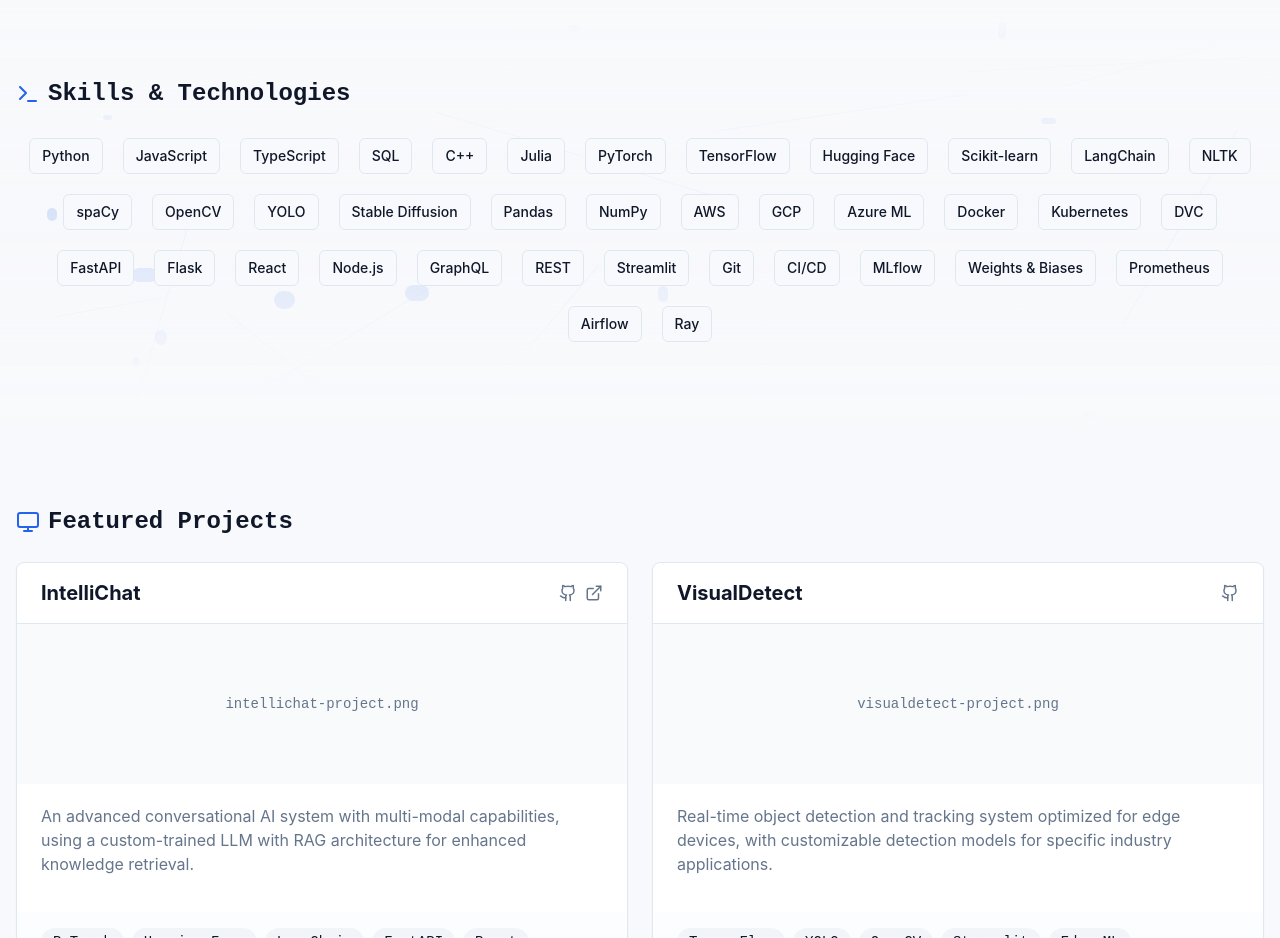
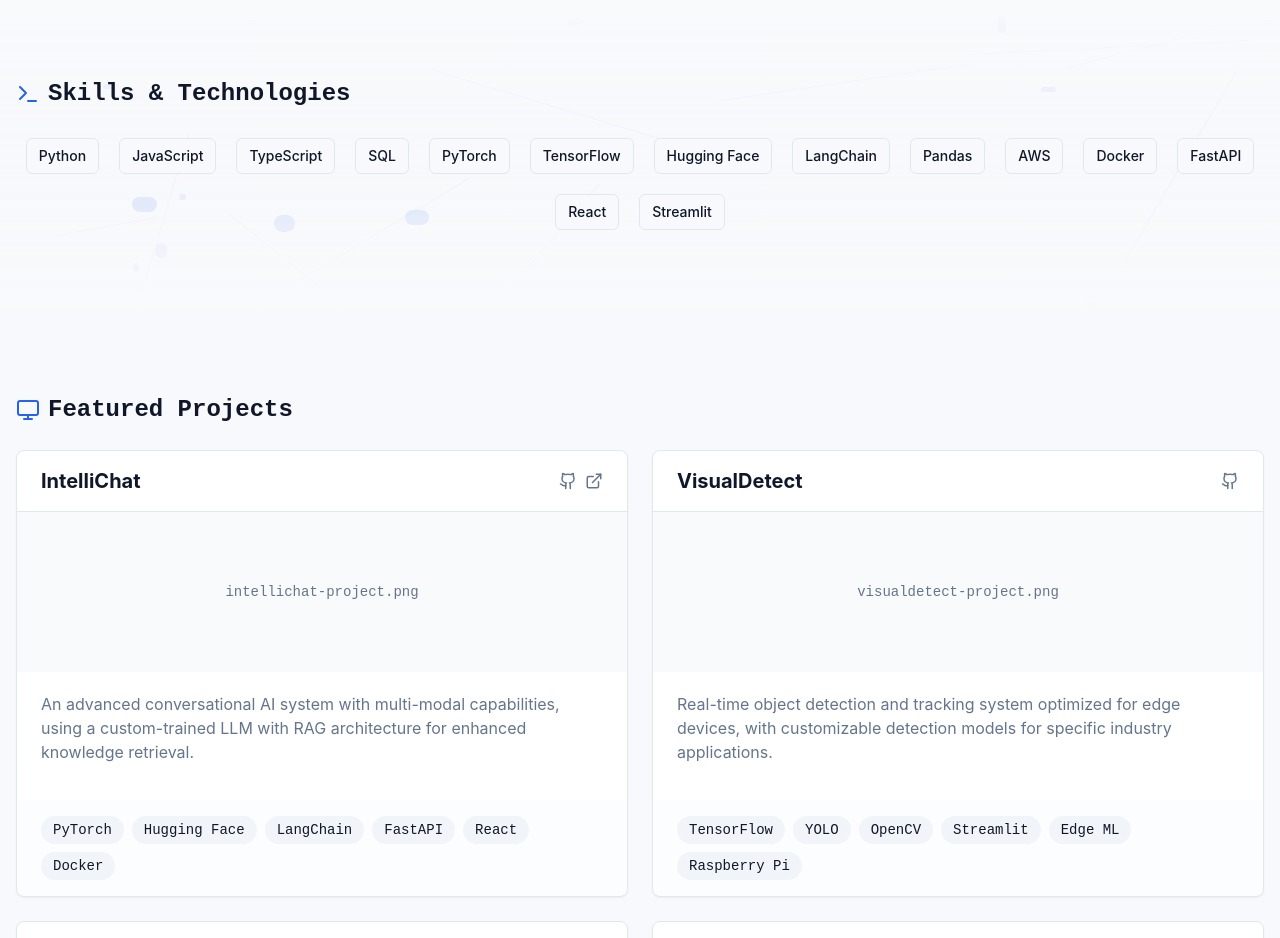
Before and after one commit to Saim-Khalid/Portfolio, a React (Vite) app: page / in a window 1280 px wide. Shown: the part 2600-3538 px from the top of the page. Built offline with nearby package versions, Linux system fonts and the light colour scheme.

Commit message:
Reduce skills displayed
Reduced the number of skills displayed in the SkillsSection to streamline the content.

```diff
--- a/src/components/SkillsSection.tsx
+++ b/src/components/SkillsSection.tsx
@@ -3,55 +3,29 @@ import React from 'react';
 import { Terminal } from 'lucide-react';
 import { Button } from '@/components/ui/button';
 
-// Flatten all skills from the original categories into a single array
+// Reduced set of most important skills
 const allSkills = [
   // Languages
   { name: "Python", level: 90 },
   { name: "JavaScript", level: 80 },
   { name: "TypeScript", level: 75 },
   { name: "SQL", level: 85 },
-  { name: "C++", level: 65 },
-  { name: "Julia", level: 50 },
 
   // AI & ML
   { name: "PyTorch", level: 95 },
   { name: "TensorFlow", level: 80 },
   { name: "Hugging Face", level: 90 },
-  { name: "Scikit-learn", level: 85 },
   { name: "LangChain", level: 85 },
-  { name: "NLTK", level: 70 },
-  { name: "spaCy", level: 75 },
-  { name: "OpenCV", level: 80 },
-  { name: "YOLO", level: 75 },
-  { name: "Stable Diffusion", level: 70 },
 
   // Data & Cloud
   { name: "Pandas", level: 95 },
-  { name: "NumPy", level: 90 },
   { name: "AWS", level: 80 },
-  { name: "GCP", level: 75 },
-  { name: "Azure ML", level: 70 },
   { name: "Docker", level: 85 },
-  { name: "Kubernetes", level: 70 },
-  { name: "DVC", level: 75 },
 
   // Web & API
   { name: "FastAPI", level: 90 },
-  { name: "Flask", level: 85 },
   { name: "React", level: 80 },
-  { name: "Node.js", level: 75 },
-  { name: "GraphQL", level: 70 },
-  { name: "REST", level: 90 },
-  { name: "Streamlit", level: 95 },
-
-  // DevOps & Tools
-  { name: "Git", level: 95 },
-  { name: "CI/CD", level: 85 },
-  { name: "MLflow", level: 90 },
-  { name: "Weights & Biases", level: 85 },
-  { name: "Prometheus", level: 75 },
-  { name: "Airflow", level: 80 },
-  { name: "Ray", level: 75 }
+  { name: "Streamlit", level: 95 }
 ];
 
 const SkillsSection = () => {
```
